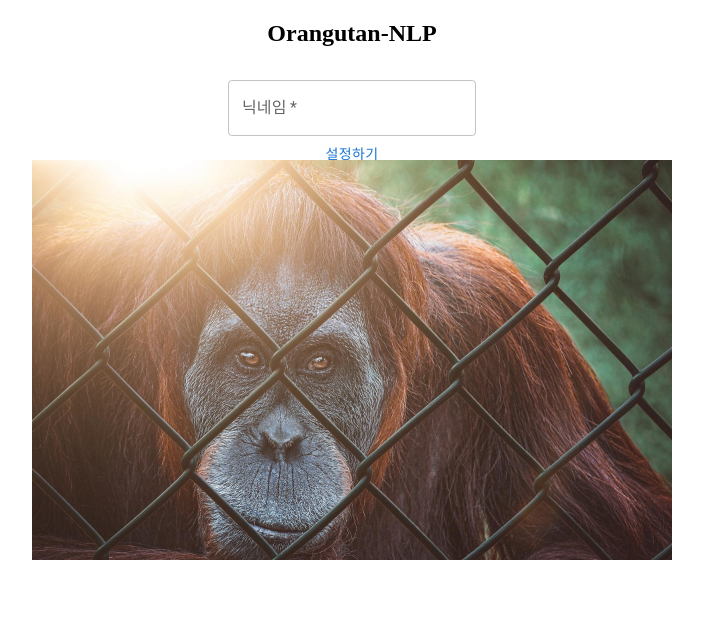
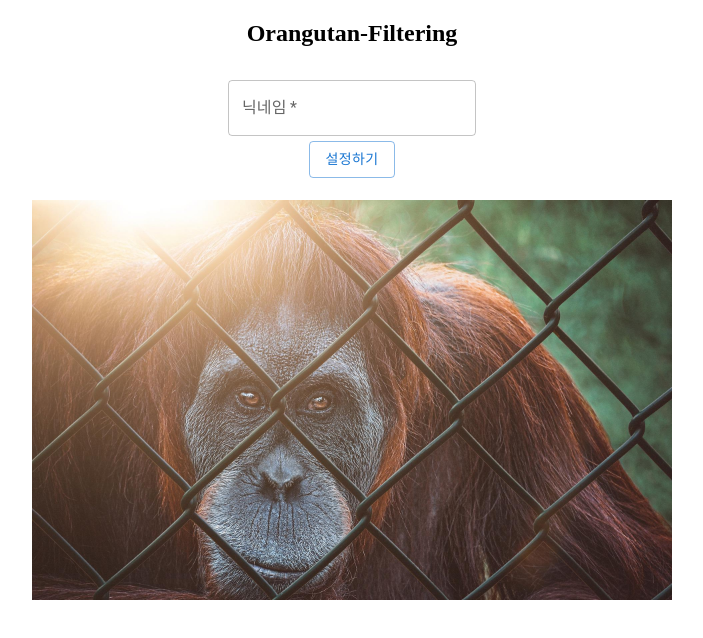
Before and after one commit to navyjeongs/Orangutan-NLP-Front_End, a React (Create React App) app: page / in a window 1280 px wide. Shown: the top 638 px of the page, without its empty margins (288-991 px from the left). Built offline with nearby package versions, Linux system fonts and the light colour scheme.

Commit message:
[Update] 06-05 Change favicon and Title

```diff
--- a/public/index.html
+++ b/public/index.html
@@ -24,7 +24,7 @@
       work correctly both with client-side routing and a non-root public URL.
       Learn how to configure a non-root public URL by running `npm run build`.
     -->
-    <title>React App</title>
+    <title>Orangutan-Filter</title>
   </head>
   <body>
     <noscript>You need to enable JavaScript to run this app.</noscript>
--- a/src/Login.js
+++ b/src/Login.js
@@ -23,7 +23,7 @@ const Login = () => {
 
   return (
     <div>
-      <h2 style={{ textAlign: "center" }}>Orangutan-NLP</h2>
+      <h2 style={{ textAlign: "center" }}>Orangutan-Filtering</h2>
       <div
         style={{
           backgroundImage: `url(${image})`,
@@ -32,7 +32,7 @@ const Login = () => {
           width: "50%",
           position: "absolute",
           left: "25%",
-          top: "20%",
+          top: "25%",
         }}
       ></div>
       <form
@@ -54,7 +54,13 @@ const Login = () => {
           required
         />
         <div>
-          <Button type="submit">설정하기</Button>
+          <Button
+            type="submit"
+            variant="outlined"
+            style={{ margin: "5px 0 0 0" }}
+          >
+            설정하기
+          </Button>
         </div>
       </form>
     </div>
```
Also changed, not shown: 2 other files (tests, documents, lock files or other folders).
